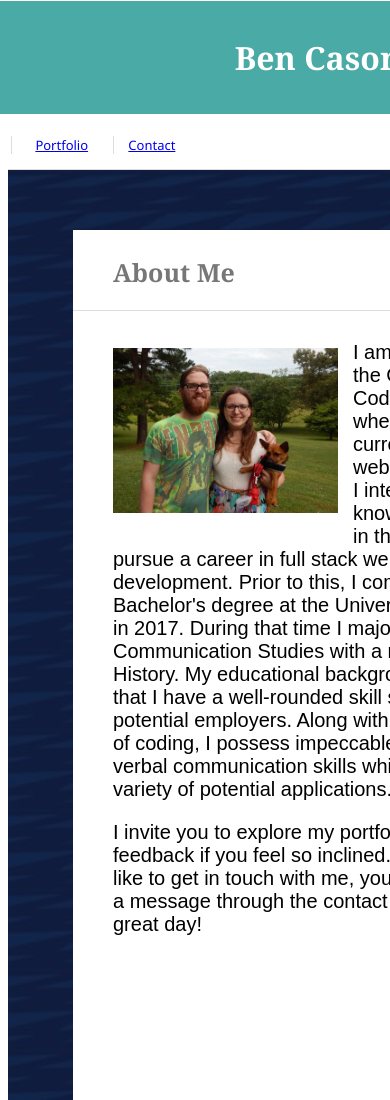
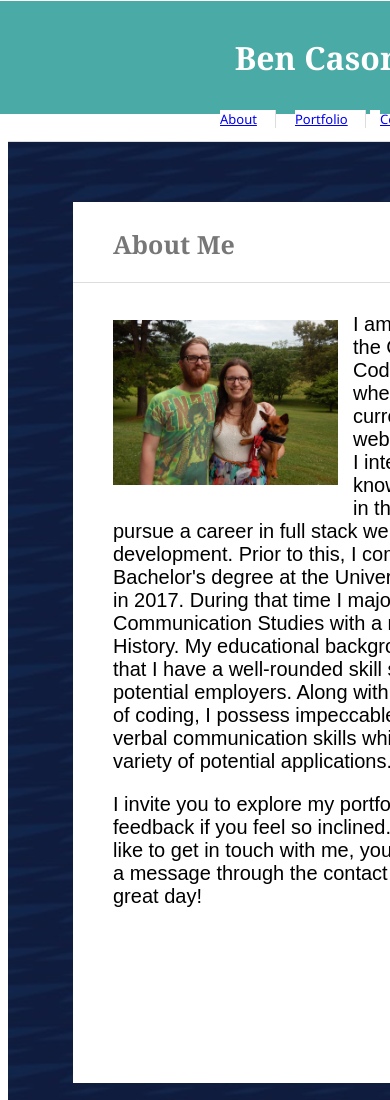
Before and after one commit to bcason9/Responsive-Portfolio, a plain HTML site: page index.html in a window 390 px wide. Shown: the top 1100 px of the page. Drawn offline with Linux system fonts and the light colour scheme.

Commit message:
fixed tabs

```diff
--- a/assets/css/style.css
+++ b/assets/css/style.css
@@ -371,25 +371,24 @@ footer {
     }
 
     .tabs {
-        position: relative;
-        top: -10px;
+        position: absolute;
+        top: 105px;
     }
 
     #tab1 {
-        right: 355px;
+        left: 215px;
         border-right: 1px solid #dddddd;
-        padding-right: 25px;
-        margin-right: 15px;
+        padding-right: 55px;
     }
 
     #tab2 {
-        left: -180px;
+        left: 290px;
         border-right: 1px solid #dddddd;
-        padding-right: 25px;
+        padding-right: 70px;
     }
 
     #tab3 {
-        left: -30px;
+        left: 365px;
         padding-left: 10px;
     }
 
```
